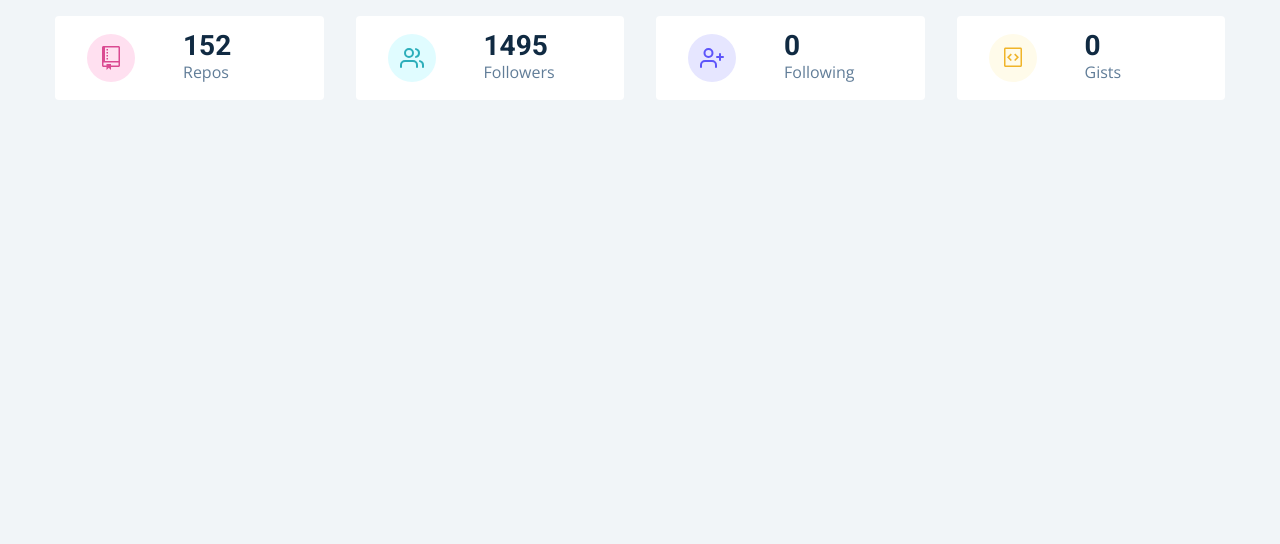
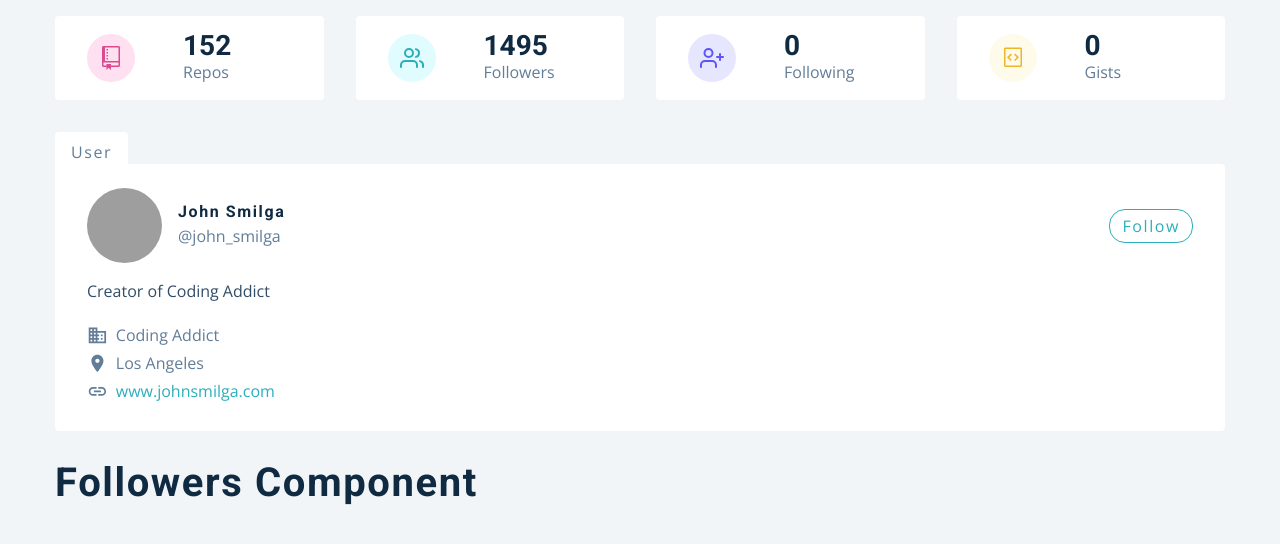
Before and after one commit to marynasmagluyk/react-search-github-users, a React (Create React App) app: page / in a window 1280 px wide. Shown: the top 544 px of the page. Built offline with nearby package versions, Linux system fonts and the light colour scheme; grey boxes are pictures that could not be loaded.

Commit message:
add: card component

```diff
--- a/src/components/Card.js
+++ b/src/components/Card.js
@@ -0,0 +1,119 @@
+import React from 'react';
+import {GithubContext} from "../context/context";
+import styled from 'styled-components';
+import {MdBusiness, MdLocationOn, MdLink} from 'react-icons/md';
+
+const Card = () => {
+    const {gitHubUser} = React.useContext(GithubContext);
+    const {avatar_url, html_url, name, company, blog, bio, location, twitter_username} = gitHubUser;
+
+    return (
+        <Wrapper>
+            <header>
+                <img src={avatar_url}
+                     alt={name}/>
+                <div>
+                    <h4>{name}</h4>
+                    <p>@{twitter_username || 'john doe'}</p>
+                </div>
+                <a href={html_url}>follow</a>
+            </header>
+            <p className='bio'>{bio}</p>
+            <div className='links'>
+               <p>
+                   <MdBusiness/> {company}
+               </p>
+                <p>
+                    <MdLocationOn/> {location || 'earth'}
+                </p>
+                <a href={`https://${blog}`}>
+                    <MdLink/>{blog}
+                </a>
+            </div>
+        </Wrapper>
+    )
+};
+
+const Wrapper = styled.article`
+  background: var(--clr-white);
+  padding: 1.5rem 2rem;
+  border-top-right-radius: var(--radius);
+  border-bottom-left-radius: var(--radius);
+  border-bottom-right-radius: var(--radius);
+  position: relative;
+  margin: 2rem 0;
+  &::before {
+    content: 'user';
+    position: absolute;
+    top: 0;
+    left: 0;
+    transform: translateY(-100%);
+    background: var(--clr-white);
+    color: var(--clr-grey-5);
+    border-top-right-radius: var(--radius);
+    border-top-left-radius: var(--radius);
+    text-transform: capitalize;
+    padding: 0.5rem 1rem 0 1rem;
+    letter-spacing: var(--spacing);
+    font-size: 1rem;
+  }
+  header {
+    display: grid;
+    grid-template-columns: auto 1fr auto;
+    align-items: center;
+    column-gap: 1rem;
+    margin-bottom: 1rem;
+    img {
+      width: 75px;
+      height: 75px;
+      border-radius: 50%;
+    }
+    h4 {
+      margin-bottom: 0.25rem;
+    }
+    p {
+      margin-bottom: 0;
+    }
+    a {
+      color: var(--clr-primary-5);
+      border: 1px solid var(--clr-primary-5);
+      padding: 0.25rem 0.75rem;
+      border-radius: 1rem;
+      text-transform: capitalize;
+      letter-spacing: var(--spacing);
+      transition: var(--transition);
+      cursor: pointer;
+      &:hover {
+        background: var(--clr-primary-5);
+        color: var(--clr-white);
+      }
+    }
+  }
+  .bio {
+    color: var(--clr-grey-3);
+  }
+  .links {
+    p,
+    a {
+      margin-bottom: 0.25rem;
+      display: flex;
+      align-items: center;
+      svg {
+        margin-right: 0.5rem;
+        font-size: 1.3rem;
+      }
+    }
+    a {
+      color: var(--clr-primary-5);
+      transition: var(--transition);
+      svg {
+        color: var(--clr-grey-5);
+      }
+      &:hover {
+        color: var(--clr-primary-3);
+      }
+    }
+  }
+`;
+
+export default Card;
--- a/src/components/Followers.js
+++ b/src/components/Followers.js
@@ -0,0 +1,10 @@
+import React from 'react';
+import styled from 'styled-components';
+
+const Followers = () => {
+    return (
+        <h2>Followers Component</h2>
+    )
+};
+
+export default Followers;
--- a/src/components/User.js
+++ b/src/components/User.js
@@ -0,0 +1,20 @@
+import React from 'react';
+import styled from 'styled-components';
+import Card from './Card';
+import Followers from './Followers';
+
+const User = () => {
+        return(
+            <section className='section'>
+                <Wrapper className='section-center'>
+                    <Card/>
+                    <Followers/>
+                </Wrapper>
+            </section>
+        )
+};
+
+const Wrapper = styled.div`
+`
+;
+export default User;
--- a/src/pages/Dashboard.js
+++ b/src/pages/Dashboard.js
@@ -7,6 +7,7 @@
     return (
         <main>
             <Info />
+            <User />
         </main>
     );
 };
```
Also changed, not shown: 1 other file (tests, documents, lock files or other folders).
